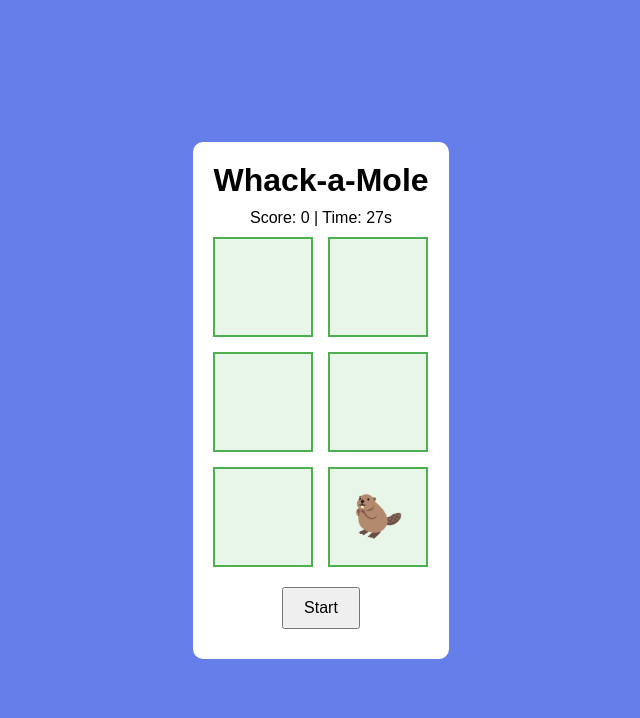
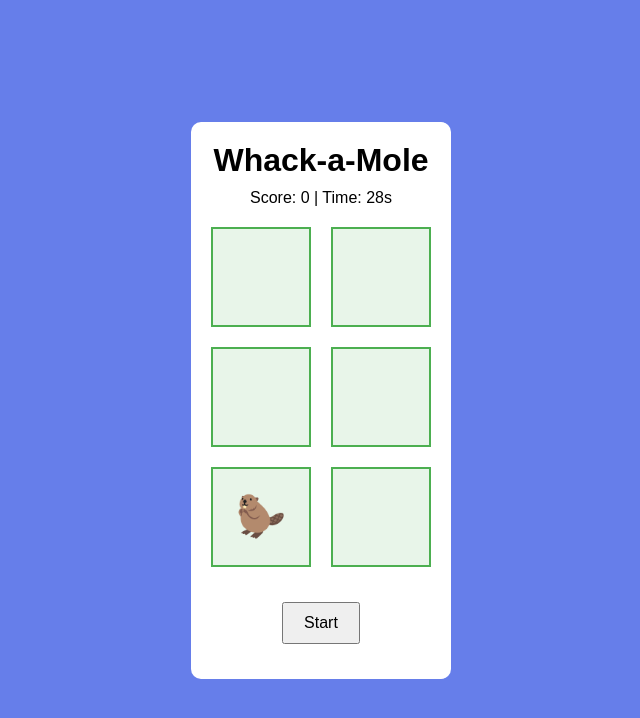
Before and after one commit to ananyaa845/whack-a-mole, a plain HTML site: page index.html in a window 1280 px wide. Both pictures are taken after a click on the button "Start". Shown: the whole page, without its empty margins (319-959 px from the left). Drawn offline with Linux system fonts and the light colour scheme.

Commit message:
minor changes

```diff
--- a/index.html
+++ b/index.html
@@ -5,48 +5,46 @@
       body{display:flex;justify-content:center;align-items:center;min-height:100vh;margin:0;background:#667eea;font-family:sans-serif}
       .container{background:#fff;padding:20px;border-radius:10px;text-align:center}
       h1{margin:0 0 10px;font-size:2em}
-.grid{display:grid;grid-template-columns:repeat(2,100px);grid-template-rows:repeat(3,100px);gap:15px;margin:10px auto}
+      .grid{display:grid;grid-template-columns:repeat(2,100px);grid-template-rows:repeat(3,100px);gap:20px;margin:20px auto}
       .cell{background:#e8f5e9;border:2px solid #4caf50;display:flex;justify-content:center;align-items:center;font-size:2.5em;cursor:pointer;transition:0.2s}
       .cell:hover{transform:scale(1.1)}
       .cell.mole::before{content:'🦫'}
       .cell.hit::before{content:'💥'}
-button{padding:10px 20px;margin-top:10px;cursor:pointer;font-size:1em}
-#msg{margin-top:10px;font-weight:bold;color:#f44336}
+      button{padding:10px 20px;margin-top:15px;cursor:pointer;font-size:1em}
+      #msg{margin-top:15px;font-weight:bold;color:#f44336}
     </style>
   </head>
   <body>
     <div class="container">
       <h1>Whack-a-Mole</h1>
-<div>Score: <span id="s">0</span> | Time: <span id="t">15</span>s</div>
+      <div>Score: <span id="s">0</span> | Time: <span id="t">30</span>s</div>
       <div class="grid" id="grid"></div>
       <button onclick="start()">Start</button>
-<div id="msg"></div>
+      <div id="msg"></div> <!--game over msg-->
     </div>
 
     <script>
-let s=document.getElementById('s'), t=document.getElementById('t'), msg=document.getElementById('msg');
-let cells=[], score, time, active, iv, grid=document.getElementById('grid');
-
+      let s=document.getElementById('s'), t=document.getElementById('t'), msg=document.getElementById('msg'),
+          grid=document.getElementById('grid'), cells=[], score, time, active, iv;
+          // create 6 cells and add click logic
       for(let i=0;i<6;i++){
-  let c=document.createElement('div');
-  c.className='cell';
-  c.onclick=()=>{if(active&&c.classList.contains('mole')){score++; s.innerText=score; c.classList.remove('mole'); c.classList.add('hit'); setTimeout(()=>c.classList.remove('hit'),300)}};
-  grid.appendChild(c);
-  cells.push(c);
+        let c=document.createElement('div'); c.className='cell';
+        c.onclick=()=>{if(active&&c.classList.contains('mole'))
+        {score++;s.innerText=score;c.classList.remove('mole');c.classList.add('hit');setTimeout(()=>c.classList.remove('hit'),300)}};
+        grid.appendChild(c); cells.push(c);
       }
-
+        // start/restart game
       function start(){
         score=0; time=30; active=true; s.innerText=0; t.innerText=30; msg.innerText='';
-  cells.forEach(c=>c.className='cell');
-  clearInterval(iv);
+        clearInterval(iv); cells.forEach(c=>c.className='cell');
+        // main game loop, 1-second interval
         iv=setInterval(()=>{
           cells.forEach(c=>c.classList.remove('mole','hit'));
-    if(active){
-      cells[Math.floor(Math.random()*6)].classList.add('mole');
-      if(--time<=0){active=false; clearInterval(iv); msg.innerText='Game Over! Score: '+score}
-      t.innerText=time;
-    }
-  },900); // mole changes every 1 second
+          if(!active) return;
+          cells[Math.floor(Math.random()*cells.length)].classList.add('mole');
+          if(--time<=0){active=false;msg.innerText='Game Over! Score: '+score;}
+          t.innerText=time; // update timer
+        },1000);
       }
     </script>
   </body>
```
Lines whose indentation alone changed are shown as unchanged.
